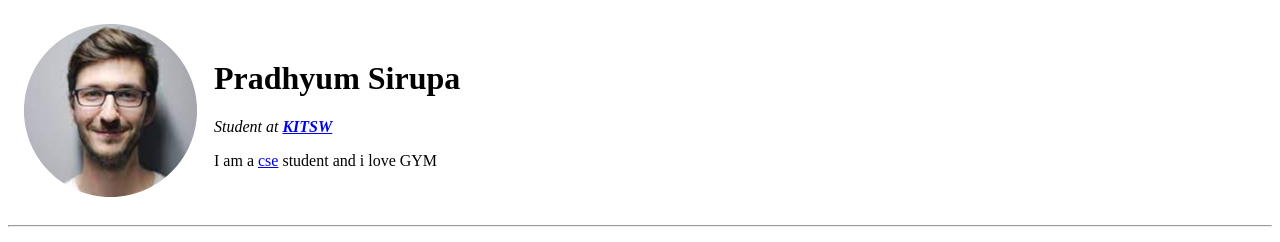
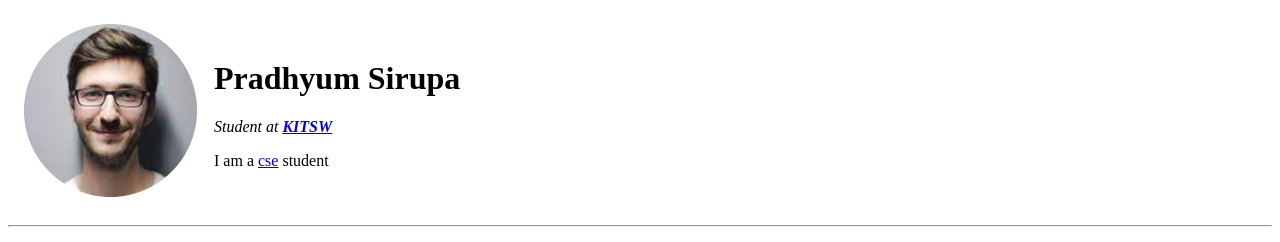
Before and after one commit to Pradhyum24/CV, a plain HTML site: page index.html in a window 1280 px wide. Shown: the top 242 px of the page. Drawn offline with Linux system fonts and the light colour scheme.

Commit message:
Update index.html

```diff
--- a/index.html
+++ b/index.html
@@ -11,7 +11,7 @@
 
            <td><h1>Pradhyum Sirupa</h1>
             <p><em>Student at <strong><a href="https://en.wikipedia.org/wiki/Indian_Institutes_of_Technology" target="_blank">KITSW</a></strong></em></p>
-            <p>I am a <a href="https://en.wikipedia.org/wiki/Computer_science_and_engineering#:~:text=Computer%20Science%20and%20Engineering%20(CSE,of%20engineering%20informatics%20academic%20programs." target="_blank">cse</a> student and i love GYM</p>
+            <p>I am a <a href="https://en.wikipedia.org/wiki/Computer_science_and_engineering#:~:text=Computer%20Science%20and%20Engineering%20(CSE,of%20engineering%20informatics%20academic%20programs." target="_blank">cse</a> student</p>
            </td>
         </tr>
     </table>
```
